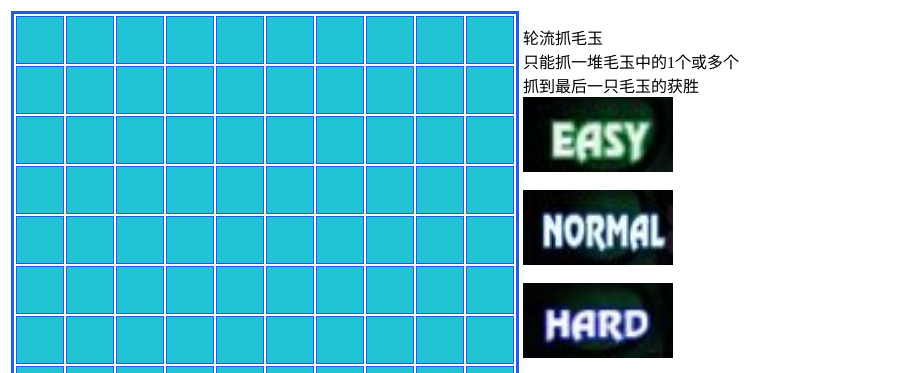
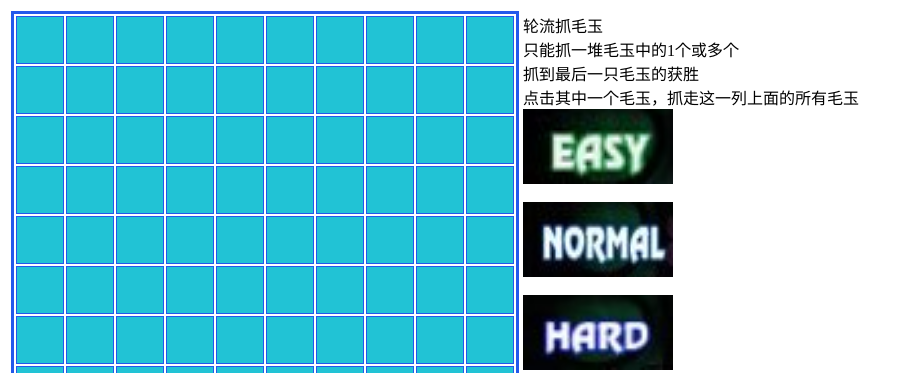
Before and after one commit to a26214311/maze, a website: page zhuamaoyu.html in a window 1280 px wide. Shown: the top 373 px of the page, without its empty margins (0-909 px from the left). Drawn offline with Linux system fonts and the light colour scheme.

Commit message:
Update zhuamaoyu.html

```diff
--- a/zhuamaoyu.html
+++ b/zhuamaoyu.html
@@ -268,6 +268,7 @@ function copya(from){
 轮流抓毛玉<br>
 只能抓一堆毛玉中的1个或多个<br>
 抓到最后一只毛玉的获胜<br>
+点击其中一个毛玉，抓走这一列上面的所有毛玉<br>
 </div>
 <img src="img/easy.png" alt="Easy" width=150 height=75 onclick="init(0);"></img><br><br>
 <img src="img/normal.png" alt="Normal" width=150 height=75 onclick="init(1);"></img><br><br>
```
